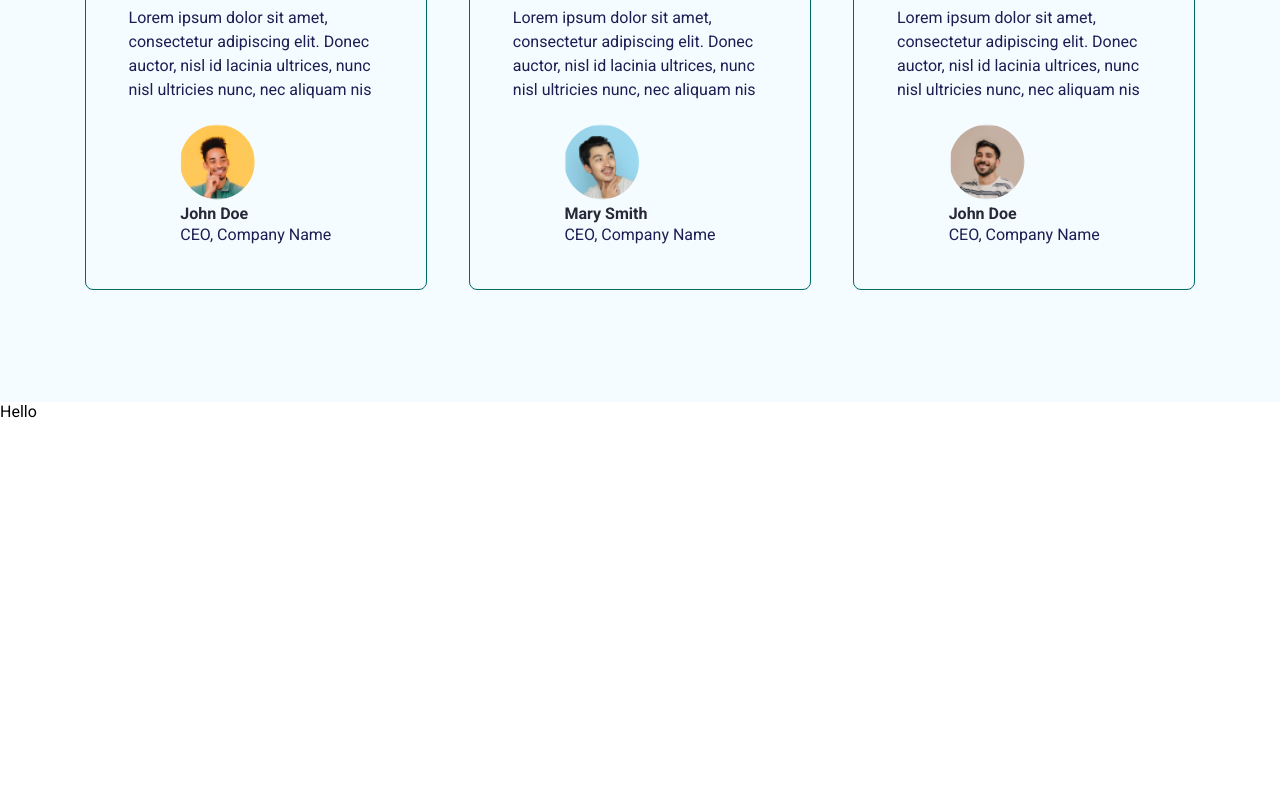
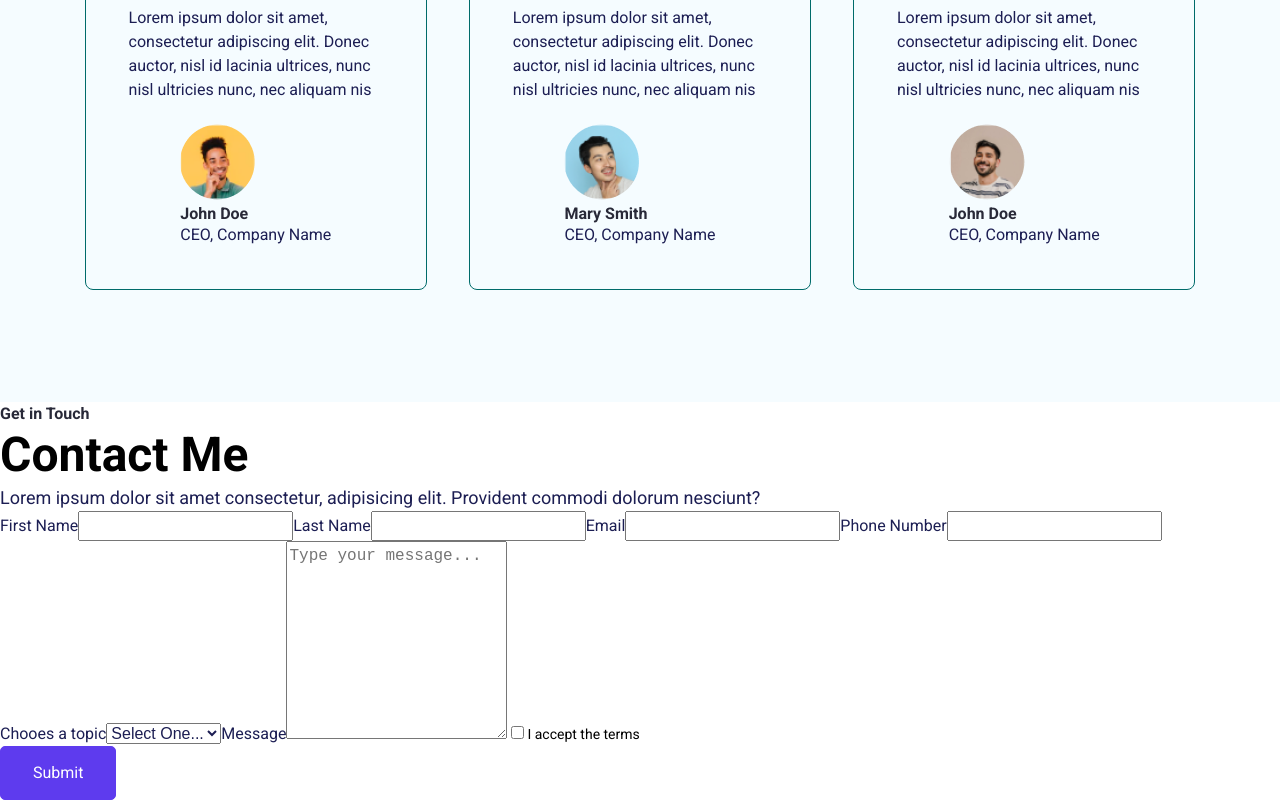
Before and after one commit to lindseycarlson23/new-react-portfolio, a React (Create React App) app: page / in a window 1280 px wide. Shown: the part 4104-4904 px from the top of the page. Before the commit the page ends 4525 px from the top, so only its background shows below. Built offline with nearby package versions, Linux system fonts and the light colour scheme.

Commit message:
added contactme.jsx

```diff
--- a/src/Pages/Home/ContactMe.jsx
+++ b/src/Pages/Home/ContactMe.jsx
@@ -1,7 +1,83 @@
-export default function Contactme() {
-    return (
-        <section>
-            Hello
-        </section>
-    )
+export default function ContactMe() {
+  return (
+    <section id="Contact" className="contact--section">
+      <div>
+        <p className="sub--title">Get in Touch</p>
+        <h2>Contact Me</h2>
+        <p className="text-lg">
+          Lorem ipsum dolor sit amet consectetur, adipisicing elit. Provident
+          commodi dolorum nesciunt?
+        </p>
+      </div>
+      <form className="contact--form--container">
+        <div className="container">
+          <label htmlFor="first-name" className="contact--label">
+            <span className="text-md">First Name</span>
+            <input
+              type="text"
+              className="contact--input text-md"
+              name="first-name"
+              id="first-name"
+              required
+            />
+          </label>
+          <label htmlFor="last-name" className="contact--label">
+            <span className="text-md">Last Name</span>
+            <input
+              type="text"
+              className="contact--input text-md"
+              name="last-name"
+              id="last-name"
+              required
+            />
+          </label>
+          <label htmlFor="email" className="contact--label">
+            <span className="text-md">Email</span>
+            <input
+              type="email"
+              className="contact--input text-md"
+              name="email"
+              id="email"
+              required
+            />
+          </label>
+          <label htmlFor="phone-number" className="contact--label">
+            <span className="text-md">Phone Number</span>
+            <input
+              type="number"
+              className="contact--input text-md"
+              name="phone-number"
+              id="phone-number"
+              required
+            />
+          </label>
+        </div>
+        <label htmlFor="choose-topic" className="contact--label">
+          <span className="text-md">Chooes a topic</span>
+          <select id="choose-topic" className="contact--input text-md">
+            <option>Select One...</option>
+            <option>Item 1</option>
+            <option>Item 2</option>
+            <option>Item 3</option>
+          </select>
+        </label>
+        <label htmlFor="message" className="contact--label">
+          <span className="text-md">Message</span>
+          <textarea
+            className="contact--input text-md"
+            id="message"
+            rows="8"
+            placeholder="Type your message..."
+          />
+        </label>
+        <label htmlFor="checkbox" clasName="checkbox--label">
+          <input type="checkbox" required name="checkbox" id="checkbox" />
+          <span className="text-sm">I accept the terms</span>
+        </label>
+        <div>
+          <button className="btn btn-primary contact--form--btn">Submit</button>
+        </div>
+      </form>
+    </section>
+  );
 }
```
